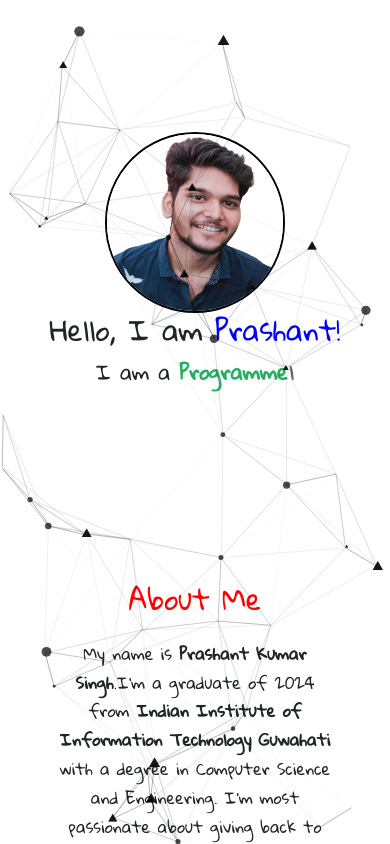
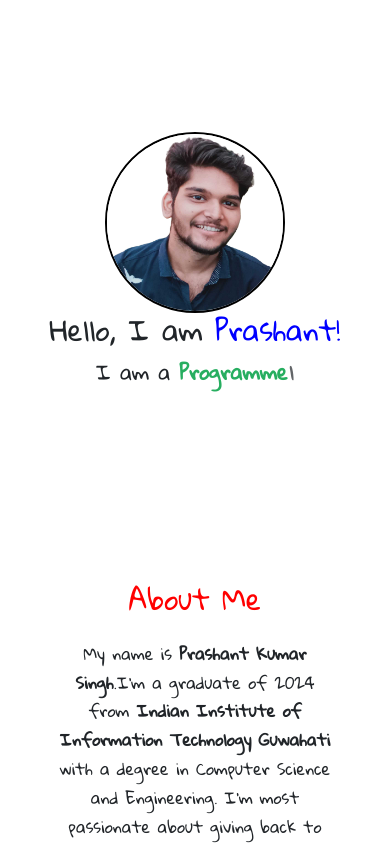
Before and after one commit to prashantpks/portfolio, a PHP site: page / in a window 390 px wide. Run offline with PHP 8.4, Linux system fonts and the light colour scheme; some libraries are stand-ins or nearby versions.

Commit message:
added responsive features

```diff
--- a/styles.css
+++ b/styles.css
@@ -197,4 +197,11 @@ body {
       height:60vh;
     }
 
+    svg path {
+      stroke-width: 3;
+    }
+    #particles-js{
+      display: none;
+    }
+
   }
```
